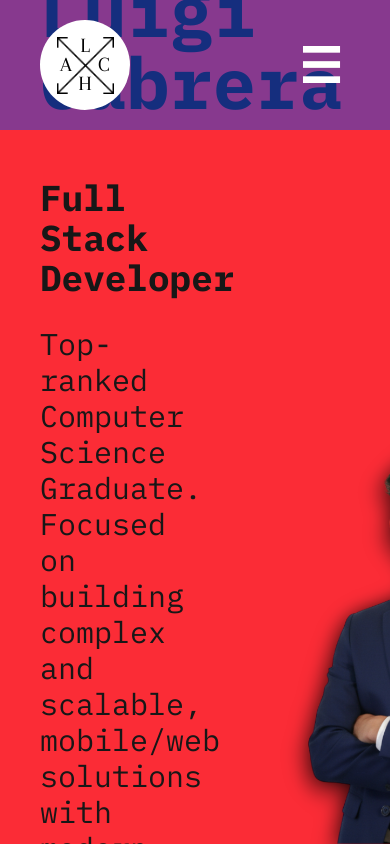
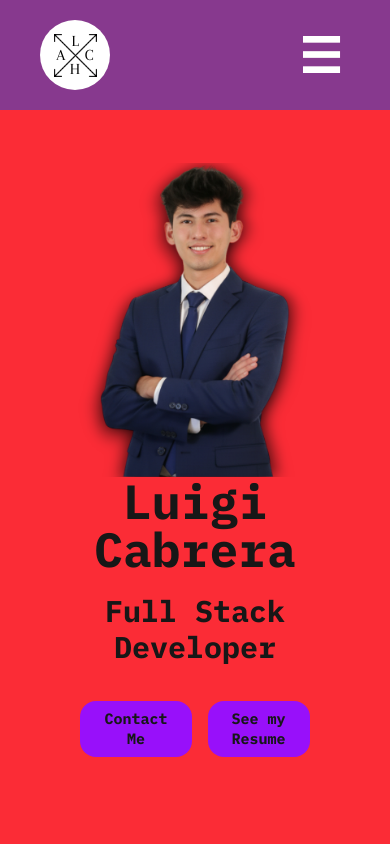
Before and after one commit to luigicabrera10/Personal-Website-2, a Next.js app: page / in a window 390 px wide. Built offline with nearby package versions, Linux system fonts and the light colour scheme.

Commit message:
📱 About page with responsive design

```diff
--- a/src/app/@about/page.tsx
+++ b/src/app/@about/page.tsx
@@ -1,34 +1,46 @@
-import Image from "next/image"
+// import Image from "next/image"
 
 export default function AboutPage(){
 
    return (
-      <section className="w-full h-full bg-red-500 flex justify-evenly items-center snap-start" id="about">
+      <section
+         className="w-full h-full bg-red-500 flex flex-col-reverse lg:flex-row justify-center items-center snap-start pt-28"
+         id="about"
+      >
 
-         <div className="px-10 w-3/5 ">
-            <div className="text-7xl font-bold py-10">
+         <div className="w-full px-6 mb-5 lg:w-3/5 text-center lg:text-left lg:ml-15">
+            <div className="font-bold text-5xl pb-5 lg:py-5 lg:text-7xl">
                Luigi Cabrera
             </div>
 
-            <div className="text-4xl font-bold py-5">
+            <div className="text-3xl lg:text-4xl font-bold pb-5">
                Full Stack Developer
             </div>
 
-            <div className="text-3xl py-2">
+            <div className="hidden lg:block text-[20px]">
                Top-ranked Computer Science Graduate.
                <br></br>
                Focused on building complex and scalable, mobile/web solutions with modern technologies.
             </div>
 
+            <div className="text-2xl py-2 flex flex-row justify-center lg:justify-start lg:mt-5">
+               <button className="bg-purple-600 rounded-2xl p-2 text-[15px] lg:text-[17px] font-bold px-6 m-2 lg:py-3">
+                  Contact <br className="lg:hidden"></br> Me
+               </button>
+               <button className="bg-purple-600 rounded-2xl p-2 text-[15px] lg:text-[17px] font-bold px-6 m-2">
+                  See my <br className="lg:hidden"></br> Resume
+               </button>
+            </div>
+
          </div>
 
-         <Image
-            width={650}
-            height={650}
-            className="px-10 self-end"
-            src={'/imgs/luigi.png'}
-            alt="Yeap.. that's me"
-         />
+         <div className="w-full self-end h-3/7 lg:h-9/10 flex justify-center">
+            <img
+               // className="h-full"
+               src={'/imgs/luigi.png'}
+               alt="Yeap.. that's me"
+            />
+         </div>
 
       </section>
    )
--- a/src/components/Logo/Logo.tsx
+++ b/src/components/Logo/Logo.tsx
@@ -1,7 +1,6 @@
 
 import Image from "next/image";
 import ArrowMotion from "./_components/ArrowMotion";
-// import * as motion from "motion/react-client"
 
 export default function Logo({
     size,
--- a/src/components/Navbar/Navbar.tsx
+++ b/src/components/Navbar/Navbar.tsx
@@ -5,11 +5,17 @@ export default function Navbar() {
 
     return (
         <nav className="w-full fixed bg-blue-700/50 flex justify-between">
-            <div className="block px-10 py-5">
-                <Logo
-                    size={80}
-                    circlePadding={10}
-                />
+            <div className="block px-10 py-5 [--logo-size:60px] lg:[--logo-size:80px]">
+
+                {/* Responsive design for logo */}
+                <div className="lg:hidden" >
+                    <Logo size={60} circlePadding={10}/>
+                </div>
+
+                <div className="hidden lg:block" >
+                    <Logo size={80} circlePadding={10}/>
+                </div>
+
             </div>
 
             <NavbarSections />
--- a/src/components/Navbar/components/NavbarSections.tsx
+++ b/src/components/Navbar/components/NavbarSections.tsx
@@ -19,10 +19,15 @@ export default function NavbarSections(){
             </div>
 
             {isOpen && (
-                <div className="bg-blue-500/50 fixed w-full lg:hidden px-12 mt-33 text-4xl md:text-5xl">
+                <div className="bg-blue-500/50 fixed w-full lg:hidden px-12 mt-28 text-4xl md:text-5xl">
                     {sections.map( (sectionName: string, sectionIndex: number) => {
                         return (
-                            <LinkBlock key={sectionIndex} sectionName={sectionName} sectionId={sectionIndex} closeMenu={() => setIsOpen(false)}/>
+                            <LinkBlock
+                                key={sectionIndex}
+                                sectionName={sectionName}
+                                sectionId={sectionIndex}
+                                closeMenu={() => setIsOpen(false)}
+                            />
                         )
                     })}
                 </div>
```
